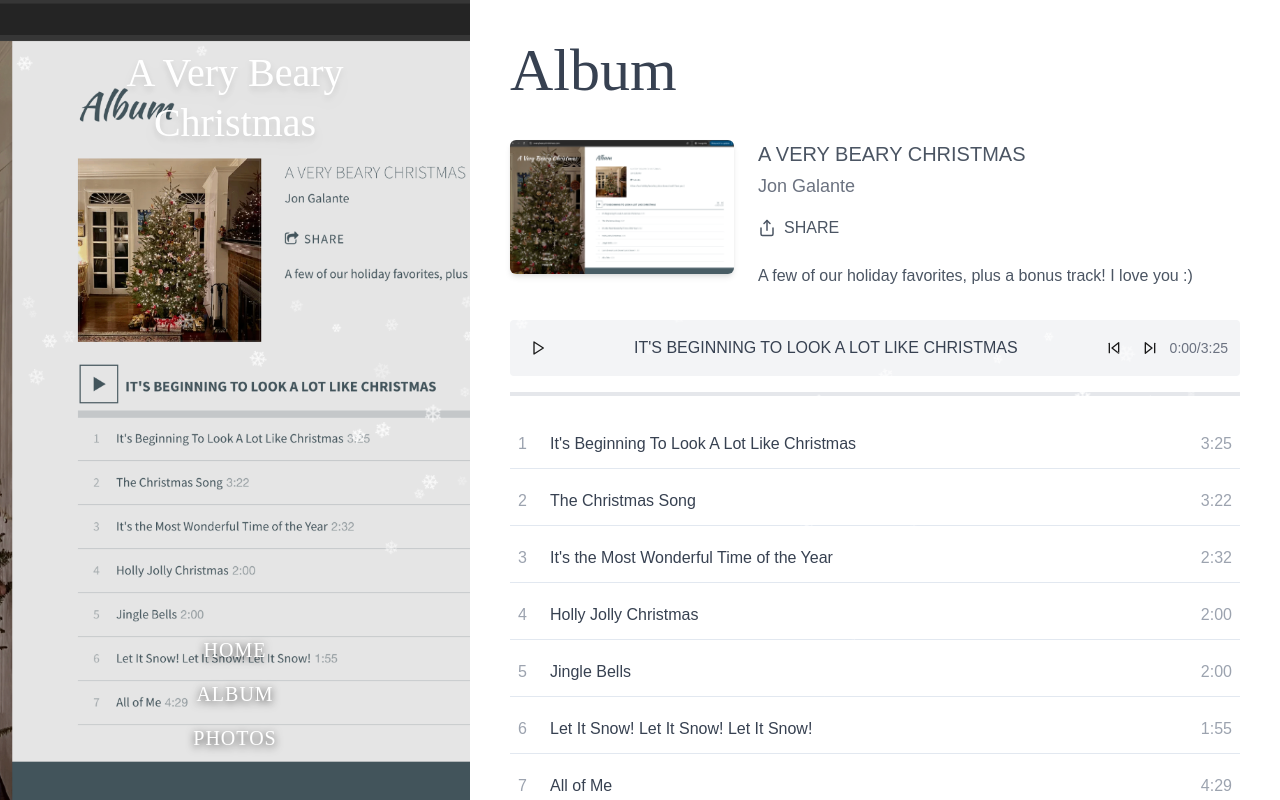
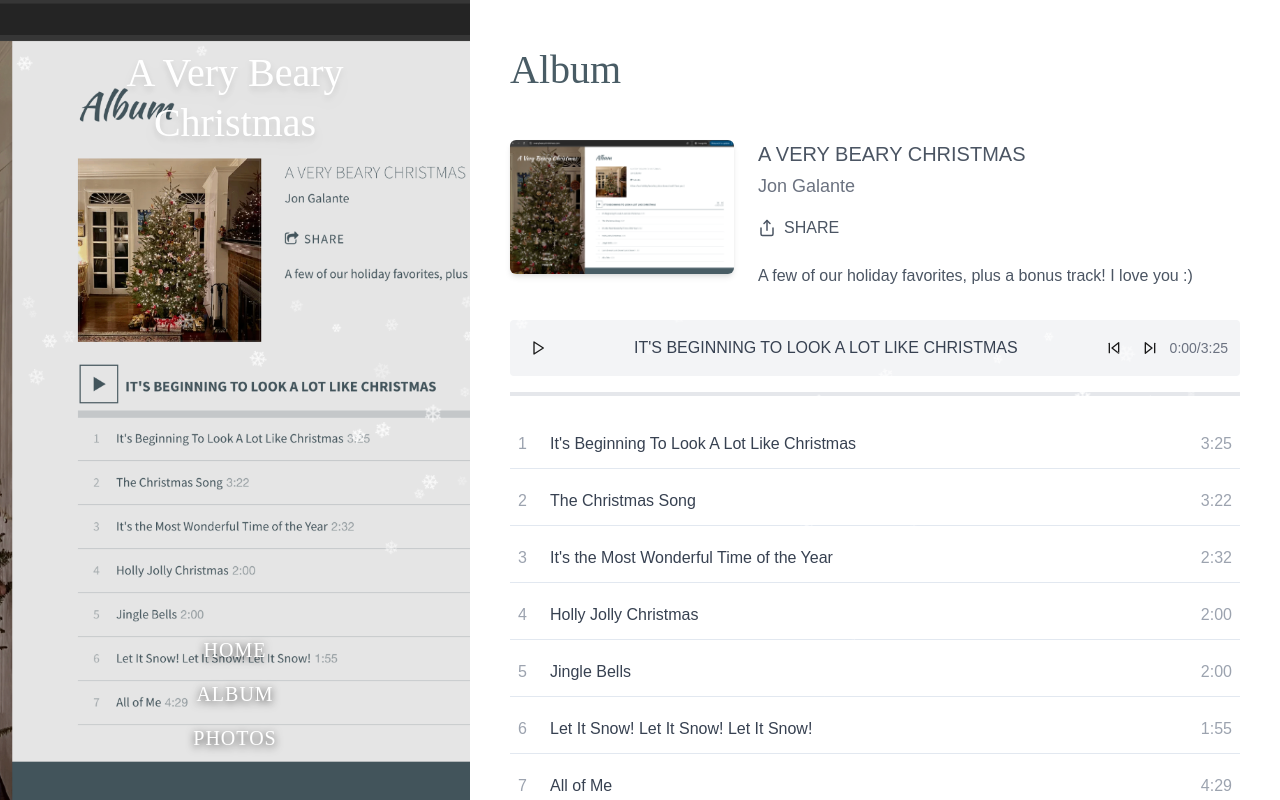
Before and after one commit to jonmgalante/a-very-beary-christmas, a React (Vite) app: page / in a window 1280 px wide. Built offline with nearby package versions, Linux system fonts and the light colour scheme.

Commit message:
Fix: Font styling
Update font styles to match the provided screenshot.

```diff
--- a/src/components/AlbumContent.tsx
+++ b/src/components/AlbumContent.tsx
@@ -1,4 +1,3 @@
-
 import React from "react";
 import { Share } from "lucide-react";
 import { TrackList } from "@/components/TrackList";
@@ -6,7 +5,7 @@ import { TrackList } from "@/components/TrackList";
 export const AlbumContent: React.FC = () => {
   return (
     <div className="max-w-4xl mx-auto">
-      <h2 className="text-5xl md:text-6xl font-kaushan text-gray-700 mb-10">Album</h2>
+      <h2 className="text-[40px] font-kaushan text-[#495C65] mb-10">Album</h2>
 
       <div className="flex flex-col md:flex-row gap-6 mb-8">
         {/* Album Cover */}
```
